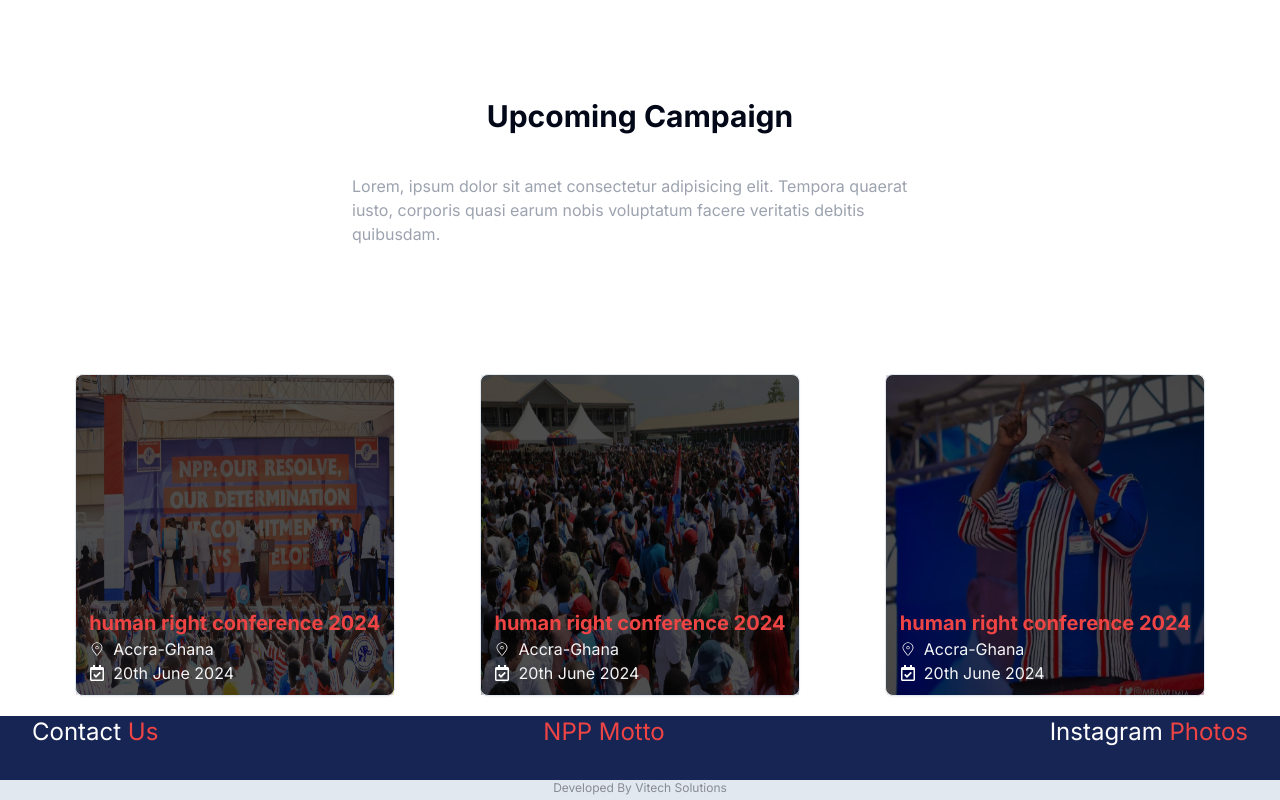
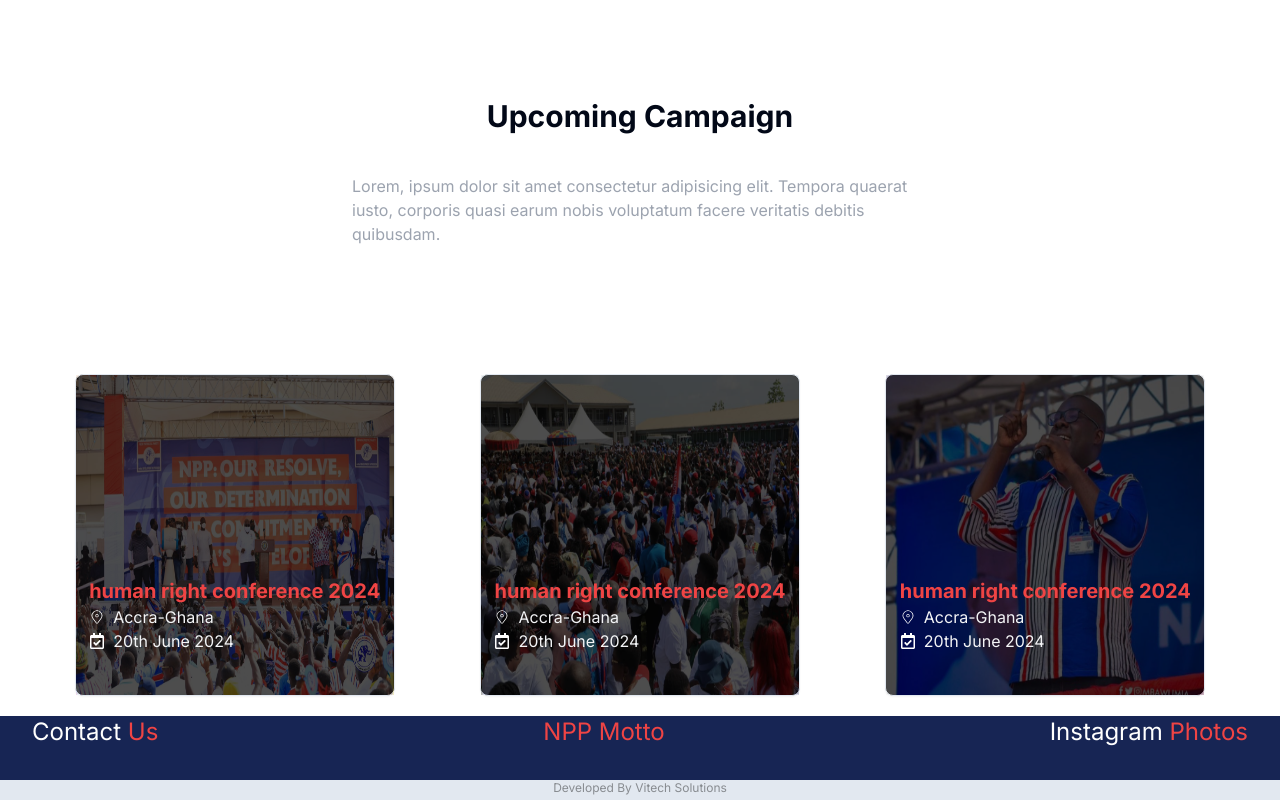
Before and after one commit to owusuvictorjnr/Akuapem-North-constituency, a Next.js app: page / in a window 1280 px wide. Shown: the part 2326-3126 px from the top of the page. Built offline with nearby package versions, Linux system fonts and the light colour scheme.

Commit message:
refactor: image hight

```diff
--- a/components/UpcomingCampaign/UpcomingCampaign.jsx
+++ b/components/UpcomingCampaign/UpcomingCampaign.jsx
@@ -10,7 +10,7 @@ const UpcomingCampaign = () => {
       <div className="container mx-auto space-y-10">
         <h1 className="text-3xl font-bold text-center">Upcoming Campaign</h1>
 
-        <p className=" text-gray-400 px-20 lg:px-[20rem]">
+        <p className=" text-gray-400 px-10 lg:px-[20rem]">
           Lorem, ipsum dolor sit amet consectetur adipisicing elit. Tempora
           quaerat iusto, corporis quasi earum nobis voluptatum facere veritatis
           debitis quibusdam.
@@ -28,7 +28,7 @@ const UpcomingCampaign = () => {
               className="h-[40vh]  bg-black opacity-30 hover:opacity-70 "
             />
           </Card>
-          <div className="absolute mt-[14rem]">
+          <div className="absolute mt-[10rem]">
             <h1 className=" text-red-500 text-xl hover:hidden font-bold">
               human right conference 2024
             </h1>
@@ -55,7 +55,7 @@ const UpcomingCampaign = () => {
               className="h-[40vh]  bg-black opacity-30 hover:opacity-70 "
             />
           </Card>
-          <div className="absolute mt-[14rem]">
+          <div className="absolute mt-[10rem]">
             <h1 className=" text-red-500 text-xl hover:hidden font-bold">
               human right conference 2024
             </h1>
@@ -82,7 +82,7 @@ const UpcomingCampaign = () => {
               className="h-[40vh]  bg-black opacity-30 hover:opacity-70 "
             />
           </Card>
-          <div className="absolute mt-[14rem]">
+          <div className="absolute mt-[10rem]">
             <h1 className=" text-red-500 text-xl hover:hidden font-bold">
               human right conference 2024
             </h1>
```
